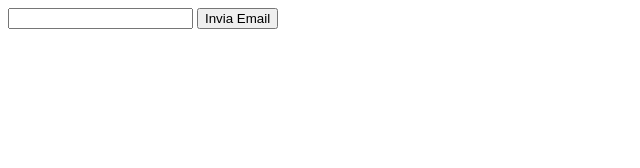
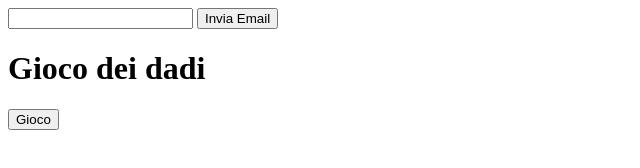
Before and after one commit to KevinMite/js-mail-dadi, a plain HTML site: page index.html in a window 1280 px wide. Shown: the whole page, without its empty margins (0-640 px from the left). Drawn offline with Linux system fonts and the light colour scheme.

Commit message:
Gioco dei dadi finito.

```diff
--- a/assets/js/main.js
+++ b/assets/js/main.js
@@ -15,7 +15,8 @@
 // 4. torniamo a scrivere in italiano
 // 5. proviamo ad immaginare le operazioni che vogliamo far svolgere al nostro programma così come lo faremmo "a mano"
 
-
+// *****************************************************************************************************
+// MAIL
 function controlloEmail(){
     let inputValue = document.getElementById('inputEmail').value
 
@@ -42,3 +43,23 @@ function controlloEmail(){
     }
 
 }
+// ******************************************************************************************************
+// DADI
+function randomNumber(max,min){
+    return Math.floor( Math.random() * max ) + min
+
+}
+
+function gioca(){
+    let cpu = randomNumber(6,1)
+    let persona = randomNumber(6,1)
+
+    if( cpu > persona){
+        document.writeln('la cpu ha vinto')
+    }else if(persona > cpu){
+        document.writeln('la persona ha vinto')
+    }else{
+        document.writeln('pareggio')
+    }
+
+}
--- a/index.html
+++ b/index.html
@@ -12,6 +12,10 @@
     <input type="email" value="" id="inputEmail">
     <button onclick="controlloEmail()">Invia Email</button>
 
+    <!-- gioco dadi -->
+
+    <h1>Gioco dei dadi</h1>
+    <button onclick="gioca()">Gioco</button>
 
     <script src="./assets/js/main.js"></script>
 </body>
```
